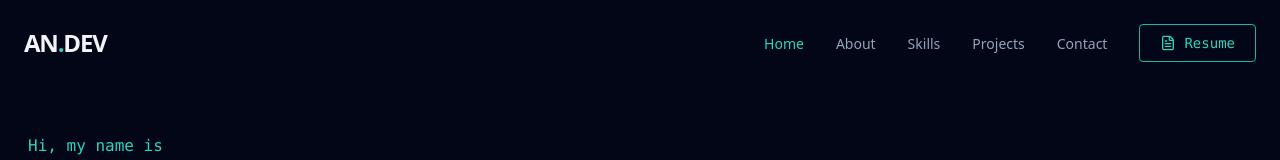
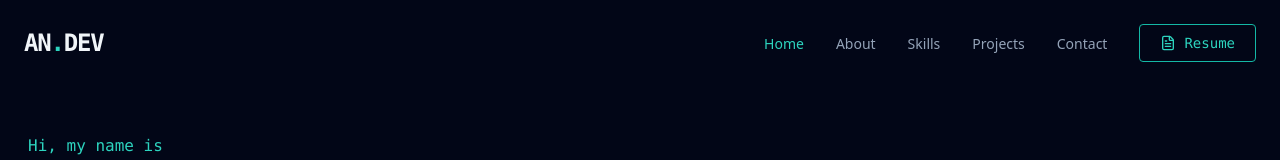
Before and after one commit to Aline-eng/My-Portfolio, a React (Vite) app: page / in a window 1280 px wide. Shown: the top 160 px of the page. Built offline with nearby package versions, Linux system fonts and the light colour scheme.

Commit message:
contact form function and added the services

```diff
--- a/src/App.jsx
+++ b/src/App.jsx
@@ -151,7 +151,7 @@ const App = () => {
         }`}
       >
         <div className="flex items-center justify-between px-6 mx-auto max-w-7xl">
-          <a href="#" className="text-2xl font-bold tracking-tighter transition-colors text-slate-100 hover:text-teal-400">
+          <a href="#" className="font-mono text-2xl font-bold tracking-tighter transition-colors text-slate-100 hover:text-teal-400">
             AN<span className="text-teal-400">.</span>DEV
           </a>
 
@@ -322,7 +322,6 @@ const App = () => {
             <div className="relative group">
               <div className="absolute inset-0 transition-all duration-300 translate-x-3 translate-y-3 bg-teal-500 rounded group-hover:translate-x-1 group-hover:translate-y-1"></div>
               <div className="relative overflow-hidden transition-colors border-2 rounded bg-slate-800 aspect-square border-slate-700 group-hover:border-teal-400">
-                 {/* Replace with your image */}
                  <div className="flex items-center justify-center w-full h-full bg-slate-800 text-slate-600">
                     <img src="/profile.jpg" alt="Aline Nzikwinkunda" className="font-mono" />
                  </div>
```
